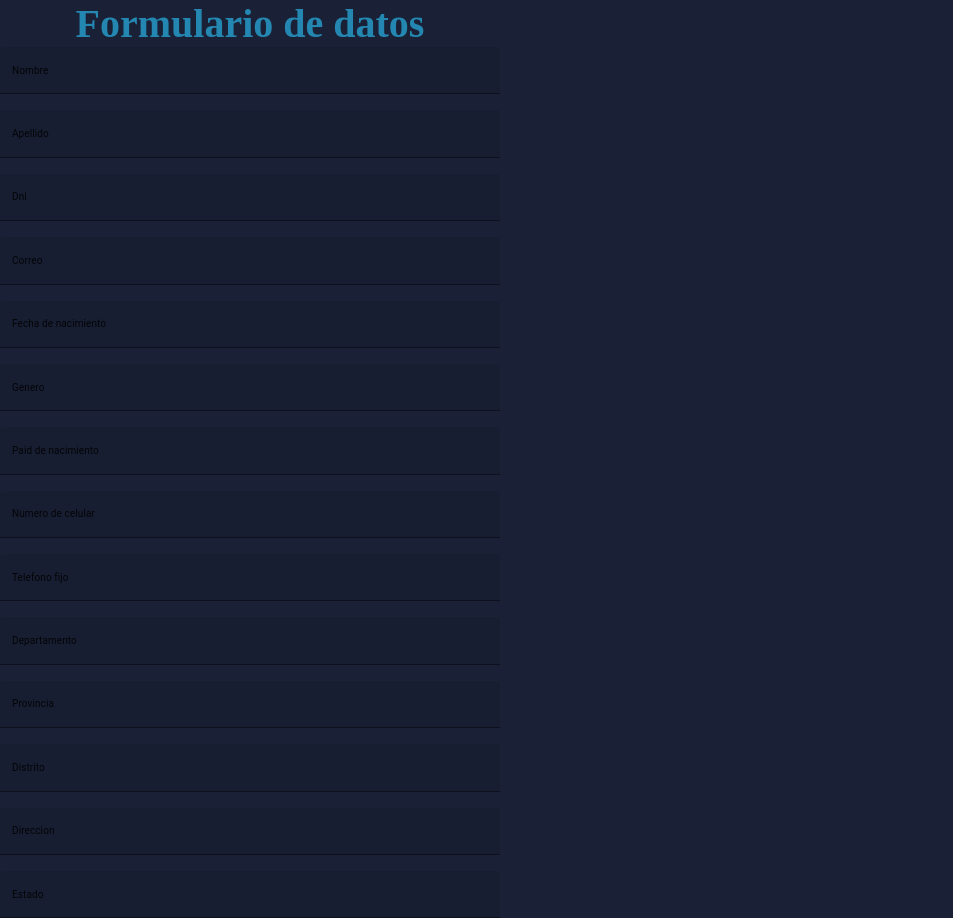
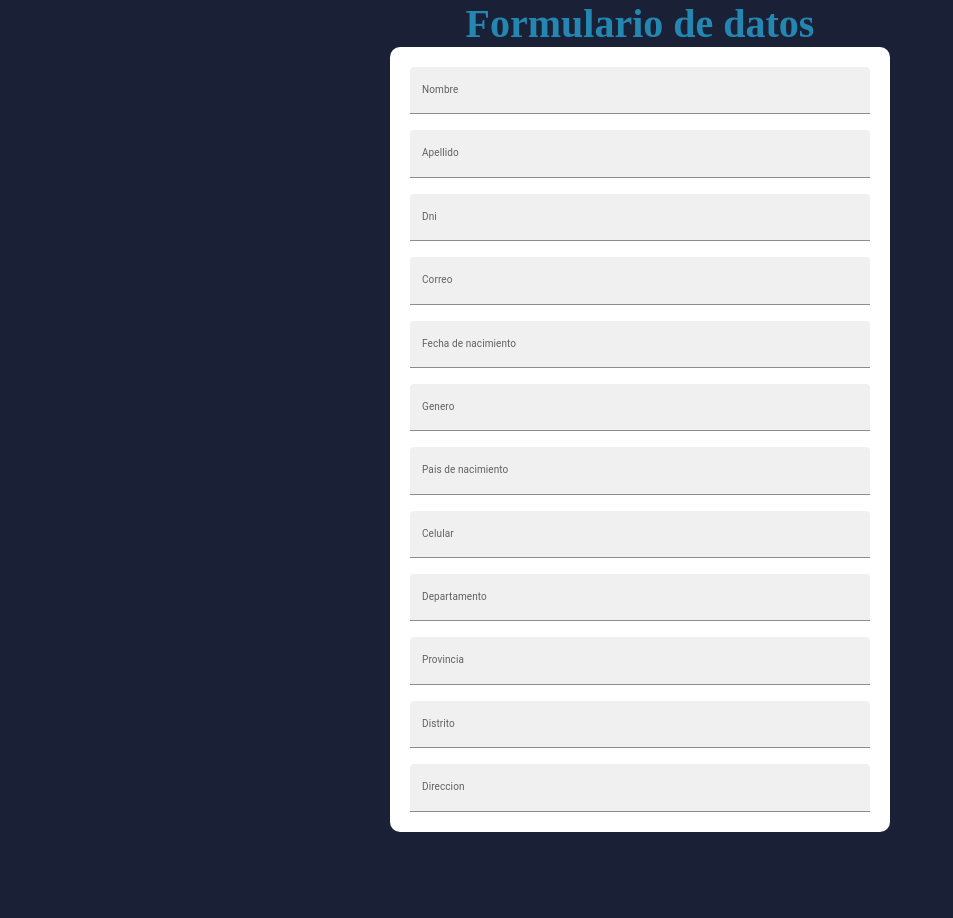
Before and after one commit to KarinaMendietta/smart_talent, a React (Create React App) app: page /form-postulante in a window 1280 px wide. Shown: the whole page, without its empty margins (0-953 px from the left). After the commit the page ends 832 px from the top, so only its background shows below. Built offline with nearby package versions, Linux system fonts and the light colour scheme.

Commit message:
formularios postulante y academico

```diff
--- a/src/pages/FormAcademico/index.js
+++ b/src/pages/FormAcademico/index.js
@@ -0,0 +1,45 @@
+import React from "react";
+import { Stack, TextField, Box, FormControl, InputLabel, Input, FormHelperText, Container } from "@mui/material";
+
+const FormAcademico = () => {
+    return (
+    <FormControl container sx={{display: 'flex', justifyContent:"center"}}>
+      <h1>Formulario academico</h1>
+      <Stack
+        component="form"
+        sx={{
+          width: "500px",
+          margin: "0 auto",
+          background:'#fff',
+          padding:'2rem',
+          borderRadius:'1rem'
+        }}
+        spacing={2}
+        noValidate
+        autoComplete="off"
+      >
+        <TextField
+          name="profesion"
+          label="Profesión"
+          type="text"
+          variant="filled"
+        />
+        <TextField
+          name="lugarEstudios"
+          label="Lugar de estudios"
+          type="text"
+          variant="filled"
+        />
+        <TextField
+          name="fechaEgreso"
+          label="Fecha de egreso"
+          type="text"
+          variant="filled"
+        />
+
+    </Stack>
+    </FormControl>
+  );
+}
+
+export default FormAcademico;
--- a/src/pages/FormPostulante/index.js
+++ b/src/pages/FormPostulante/index.js
@@ -1,103 +1,94 @@
 import React from "react";
-import { Stack, TextField, Box, FormControl, InputLabel, Input, FormHelperText, Container } from "@mui/material";
+import {Select, MenuItem, Stack, TextField, Box, FormControl, InputLabel, Input, FormHelperText, Container } from "@mui/material";
+import { TextFieldsOutlined } from "@mui/icons-material";
 
 const FormPostulante = () => {
     return (
-        <FormControl>
+      <FormControl container sx={{display: 'flex', justifyContent:"center"}}>
       <h1>Formulario de datos</h1>
-
       <Stack
         component="form"
         sx={{
-        width: '500px',
+          width: "500px",
+          margin: "0 auto",
+          background:'#fff',
+          padding:'2rem',
+          borderRadius:'1rem'
         }}
         spacing={2}
         noValidate
         autoComplete="off"
       >
         <TextField
-        hiddenLabel
-        id="filled-hidden-label-small"
-        defaultValue="Nombre"
-        variant="filled"
-
-      />
-      <TextField
-        hiddenLabel
-        id="filled-hidden-label-normal"
-        defaultValue="Apellido"
+          name="nombre"
+          label="Nombre"
+          type="text"
           variant="filled"
         />
         <TextField
-        hiddenLabel
-        id="filled-hidden-label-normal"
-        defaultValue="Dni"
+          name="apellido"
+          label="Apellido"
+          type="text"
           variant="filled"
         />
         <TextField
-        hiddenLabel
-        id="filled-hidden-label-normal"
-        defaultValue="Correo"
+          name="dni"
+          label="Dni"
+          type="text"
           variant="filled"
         />
         <TextField
-        hiddenLabel
-        id="filled-hidden-label-normal"
-        defaultValue="Fecha de nacimiento"
+          name="correo"
+          label="Correo"
+          type="mail"
           variant="filled"
         />
         <TextField
-        hiddenLabel
-        id="filled-hidden-label-normal"
-        defaultValue="Genero"
+          name="fechaDeNacimiento"
+          label="Fecha de nacimiento"
+          type="text"
           variant="filled"
         />
         <TextField
-        hiddenLabel
-        id="filled-hidden-label-normal"
-        defaultValue="Paid de nacimiento"
+          name="genero"
+          label="Genero"
+          type="text"
           variant="filled"
         />
         <TextField
-        hiddenLabel
-        id="filled-hidden-label-normal"
-        defaultValue="Numero de celular"
+          name="PaisDeNacimiento"
+          label="Pais de nacimiento"
+          type="text"
           variant="filled"
         />
         <TextField
-        hiddenLabel
-        id="filled-hidden-label-normal"
-        defaultValue="Telefono fijo"
+           name="celular"
+           label="Celular"
+           type="text"
            variant="filled"
         />
         <TextField
-        hiddenLabel
-        id="filled-hidden-label-normal"
-        defaultValue="Departamento"
+          name="departamento"
+          label="Departamento"
+          type="text"
           variant="filled"
         />
         <TextField
-        hiddenLabel
-        id="filled-hidden-label-normal"
-        defaultValue="Provincia"
+          name="provincia"
+          label="Provincia"
+          type="text"
           variant="filled"
         />
         <TextField
-        hiddenLabel
-        id="filled-hidden-label-normal"
-        defaultValue="Distrito"
+          name="distrito"
+          label="Distrito"
+          type="text"
           variant="filled"
         />
         <TextField
-        hiddenLabel
-        id="filled-hidden-label-normal"
-        defaultValue="Direccion"
-        variant="filled"
-      />
-      <TextField
-        hiddenLabel
-        id="filled-hidden-label-normal"
-        defaultValue="Estado"
+          name="direccion"
+          label="Direccion"
+          type="text"
           variant="filled"
         />
       </Stack>
--- a/src/router/index.js
+++ b/src/router/index.js
@@ -9,6 +9,7 @@ import Dashboard from "./../pages/Dashboard";
 import Tables from "./../pages/Tables";
 import Profile from "./../pages/Profile";
 import FormPostulante from "../pages/FormPostulante";
+import FormAcademico from "../pages/FormAcademico";
 
 // Importando Layouts
 import Main from "./../layouts/Main"
@@ -22,6 +23,8 @@ const Router = () => {
         {/* Route para el usuario  */}
         <Route path="/" element={<Home />} />
         <Route path="/form-postulante" element={<FormPostulante />} />
+        <Route path="/form-academico" element={<FormAcademico />} />
+
 
         {/* Route para la empresa  */}
         <Route path="/sign-in" element={<SignIn />} />
```
Lines whose indentation alone changed are shown as unchanged.
